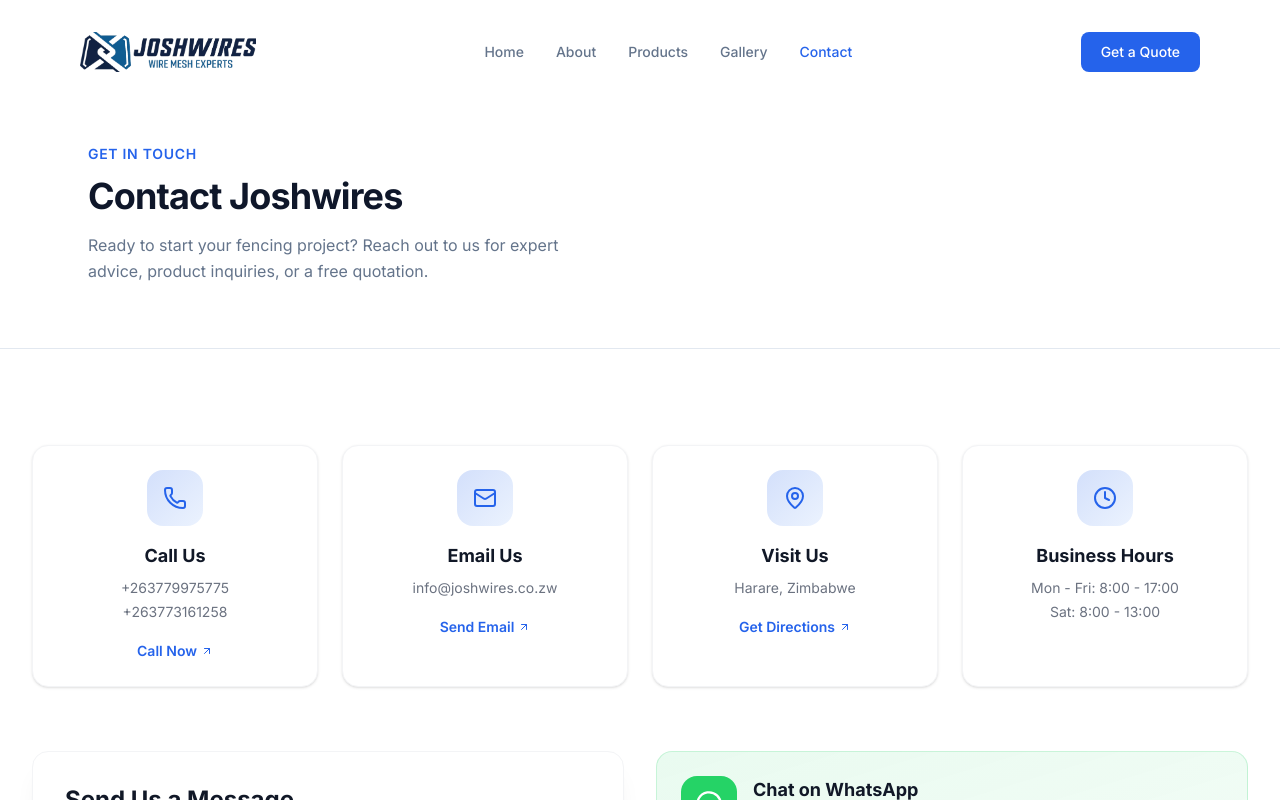
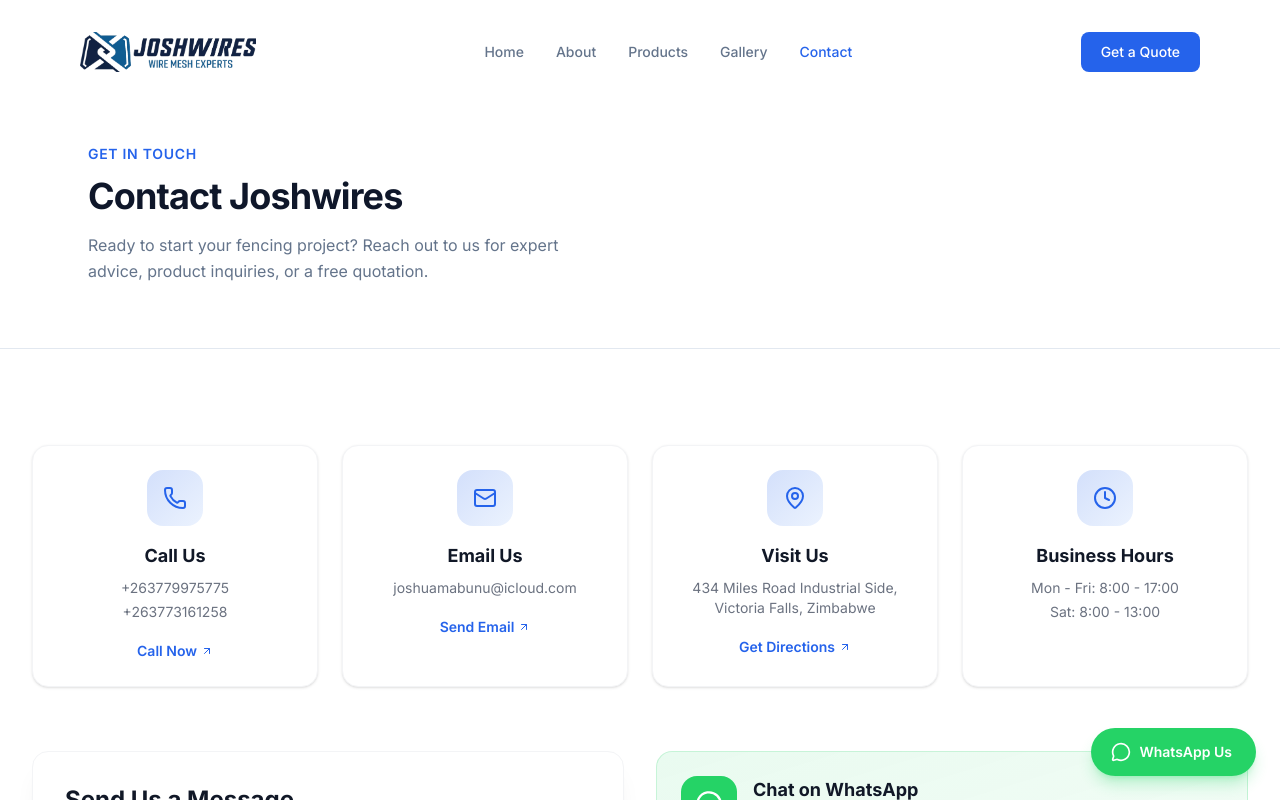
Before and after one commit to tinoe0404/job-wires, a Next.js app: page /contact in a window 1280 px wide. Shown: the top 800 px of the page. Built offline with nearby package versions, Linux system fonts and the light colour scheme.

Commit message:
feat: add WhatsApp floating button, update contact details, and improve gallery lightbox UX

```diff
--- a/app/contact/page.tsx
+++ b/app/contact/page.tsx
@@ -161,7 +161,7 @@
               <div id="map" className="bg-white rounded-2xl overflow-hidden shadow-sm border border-gray-100">
                 <div className="bg-gray-100 h-[300px] flex items-center justify-center relative">
                   <iframe
-                    src="https://www.google.com/maps/embed?pb=!1m18!1m12!1m3!1d241317.1160984895!2d30.928!3d-17.824!2m3!1f0!2f0!3f0!3m2!1i1024!2i768!4f13.1!3m3!1m2!1s0x1931a4e706b17161%3A0x2238593869767a39!2sHarare%2C%20Zimbabwe!5e0!3m2!1sen!2s!4v1700000000000"
+                    src="https://www.google.com/maps/embed?pb=!1m18!1m12!1m3!1d15268.0!2d25.845!3d-17.932!2m3!1f0!2f0!3f0!3m2!1i1024!2i768!4f13.1!3m3!1m2!1s0x194ee850bcd3db3b%3A0xe05e4e0e2e2dbb85!2sVictoria%20Falls%2C%20Zimbabwe!5e0!3m2!1sen!2s!4v1700000000000"
                     width="100%"
                     height="100%"
                     style={{ border: 0 }}
--- a/app/globals.css
+++ b/app/globals.css
@@ -25,7 +25,7 @@
   --color-border: #f1f5f9; /* Slate 100 Faint Border */
 
   --font-sans: "Inter", system-ui, -apple-system, sans-serif;
-  --animate-marquee: marquee 35s linear infinite;
+  --animate-marquee: marquee 60s linear infinite;
 }
 
 @keyframes marquee {
--- a/app/layout.tsx
+++ b/app/layout.tsx
@@ -3,6 +3,7 @@
 import "./globals.css";
 import Navbar from "@/components/Navbar";
 import Footer from "@/components/Footer";
+import WhatsAppButton from "@/components/WhatsAppButton";
 
 const inter = Inter({
   subsets: ["latin"],
@@ -50,6 +51,7 @@
         <Navbar />
         <main className="min-h-screen relative z-0">{children}</main>
         <Footer />
+        <WhatsAppButton />
       </body>
     </html>
   );
--- a/components/GalleryGrid.tsx
+++ b/components/GalleryGrid.tsx
@@ -1,6 +1,6 @@
 "use client";
 
-import { useState } from "react";
+import { useState, useEffect } from "react";
 import Image from "next/image";
 import { motion, AnimatePresence } from "framer-motion";
 import { X, ZoomIn } from "lucide-react";
@@ -13,6 +13,18 @@
 
 export default function GalleryGrid({ images }: GalleryGridProps) {
   const [selectedImage, setSelectedImage] = useState<GalleryImage | null>(null);
+
+  // Lock body scroll when lightbox is open
+  useEffect(() => {
+    if (selectedImage) {
+      document.body.style.overflow = "hidden";
+    } else {
+      document.body.style.overflow = "";
+    }
+    return () => {
+      document.body.style.overflow = "";
+    };
+  }, [selectedImage]);
 
   return (
     <>
--- /dev/null
+++ b/components/WhatsAppButton.tsx
@@ -0,0 +1,22 @@
+"use client";
+
+import { MessageCircle } from "lucide-react";
+
+export default function WhatsAppButton() {
+  const phoneNumber = "263779975775";
+  const message = encodeURIComponent("Hi Joshwires, I'd like to enquire about your fencing products.");
+  const whatsappUrl = `https://wa.me/${phoneNumber}?text=${message}`;
+
+  return (
+    <a
+      href={whatsappUrl}
+      target="_blank"
+      rel="noopener noreferrer"
+      aria-label="Chat on WhatsApp"
+      className="fixed bottom-6 right-6 z-50 flex items-center gap-2 bg-[#25D366] hover:bg-[#1ebe57] text-white font-semibold pl-5 pr-6 py-3.5 rounded-full shadow-lg shadow-[#25D366]/30 hover:shadow-xl hover:shadow-[#25D366]/40 hover:-translate-y-0.5 transition-all duration-300 group"
+    >
+      <MessageCircle className="w-5 h-5 group-hover:scale-110 transition-transform duration-300" />
+      <span className="text-sm hidden sm:inline">WhatsApp Us</span>
+    </a>
+  );
+}
--- a/lib/data.ts
+++ b/lib/data.ts
@@ -185,7 +185,7 @@
   tagline: "For All Your Fencing Solutions",
   phone1: "+263779975775",
   phone2: "+263773161258",
-  email: "info@joshwires.co.zw",
-  address: "Harare, Zimbabwe",
+  email: "joshuamabunu@icloud.com",
+  address: "434 Miles Road Industrial Side, Victoria Falls, Zimbabwe",
   whatsapp: "263779975775",
 };
```
